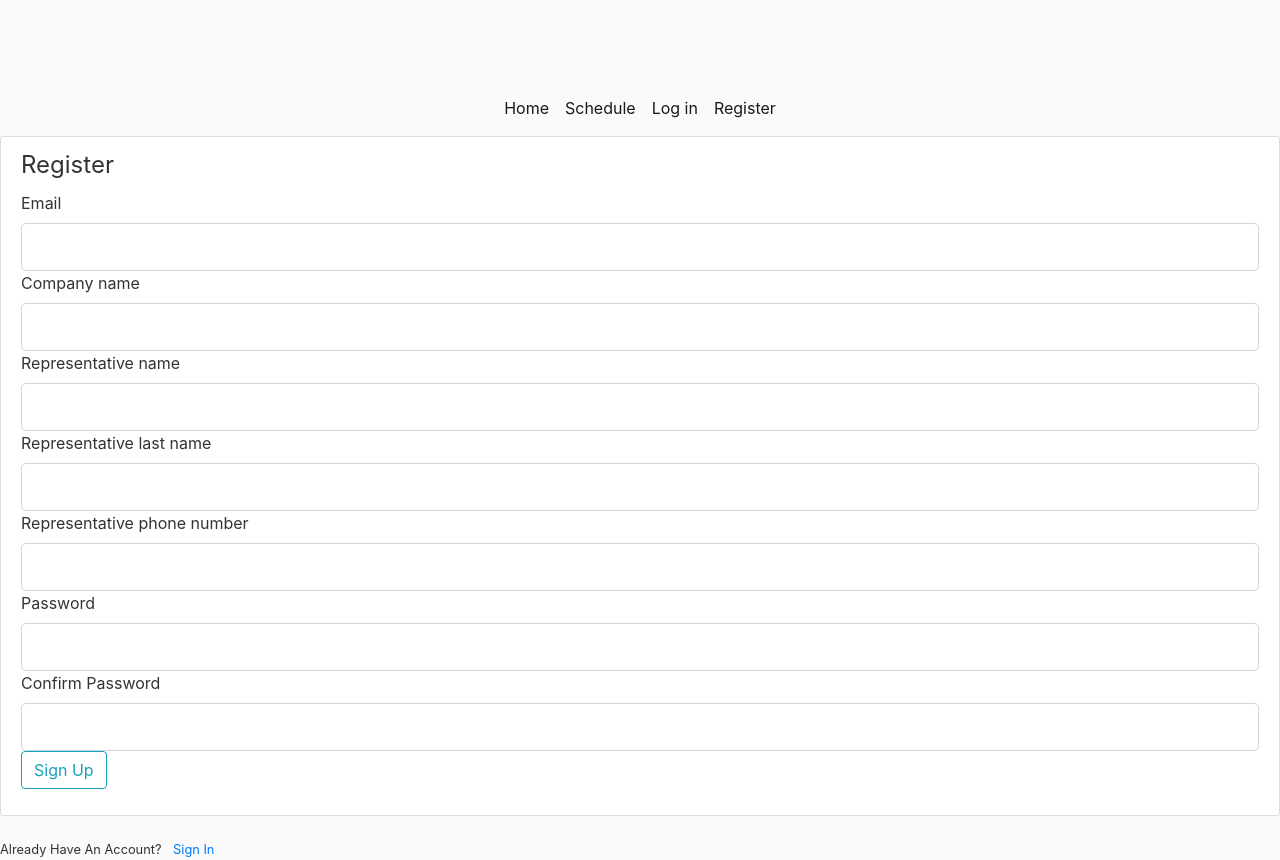
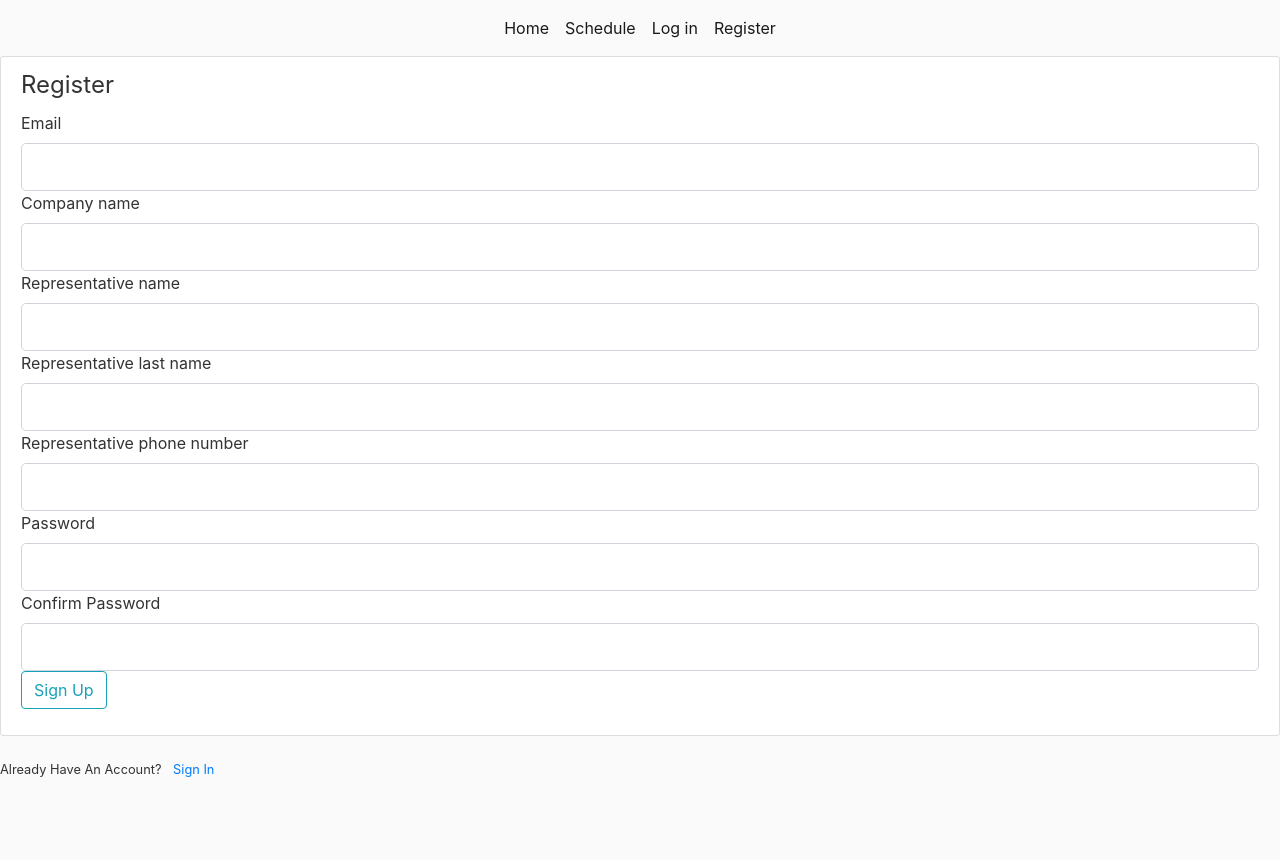
Before and after one commit to rkosova/Cool-Finland-Customer-G4, a Flask app: page /register in a window 1280 px wide. After the commit the page ends 777 px from the top, so only its background shows below. Run offline with Flask 2, Linux system fonts and the light colour scheme; some libraries are stand-ins or nearby versions.

Commit message:
Fixed top margin

```diff
--- a/static/main.css
+++ b/static/main.css
@@ -1,7 +1,6 @@
 body {
   background: #fafafa;
   color: #333333;
-  margin-top: 5rem;
 }
 
 h1, h2, h3, h4, h5, h6 {
```
